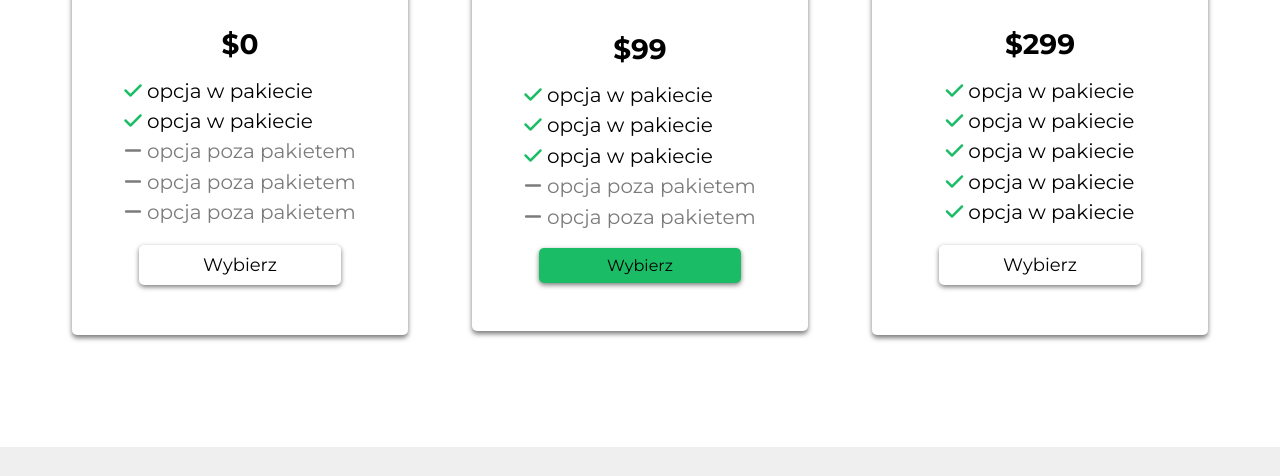
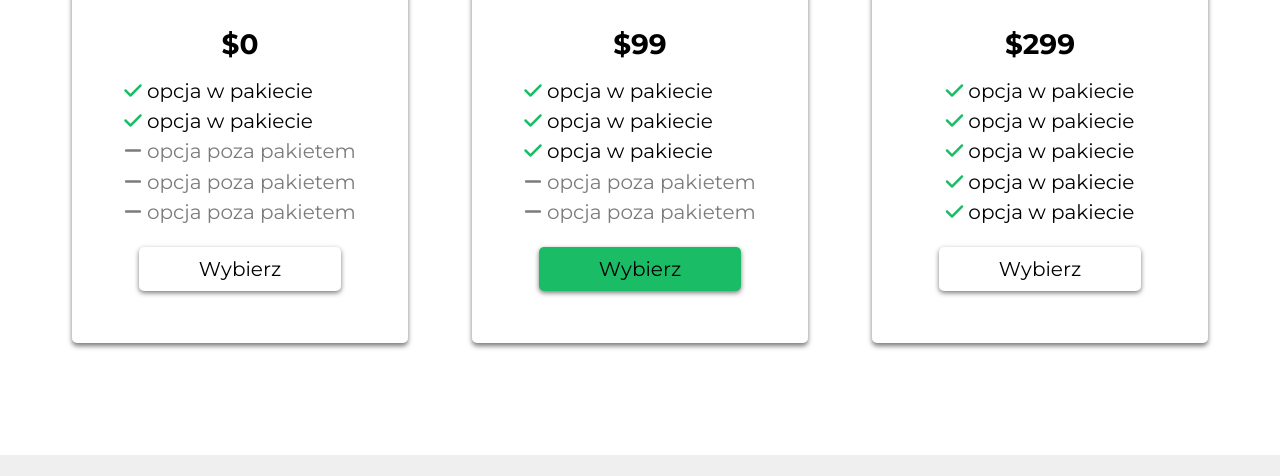
Before and after one commit to Ludzikk/Forest-Website, a plain HTML site: page index.html in a window 1280 px wide. Shown: the part 1891-2367 px from the top of the page. Drawn offline with Linux system fonts and the light colour scheme.

Commit message:
fixed affert

```diff
--- a/src/sass/_media.scss
+++ b/src/sass/_media.scss
@@ -82,6 +82,10 @@
 
 					&-button {
 						font-size: 1.8rem;
+
+						&--green {
+							font-size: 1.8rem;
+						}
 					}
 				}
 			}
@@ -169,9 +173,15 @@
 
 				&-item {
 					margin: 1em 2em;
+					&-button {
+						font-size: 2rem;
+
+						&--green {
+							font-size: 2rem;
+						}
+					}
 				}
 			}
-
 		}
 	}
 
```
Also changed, not shown: dist/css/style.min.css.
